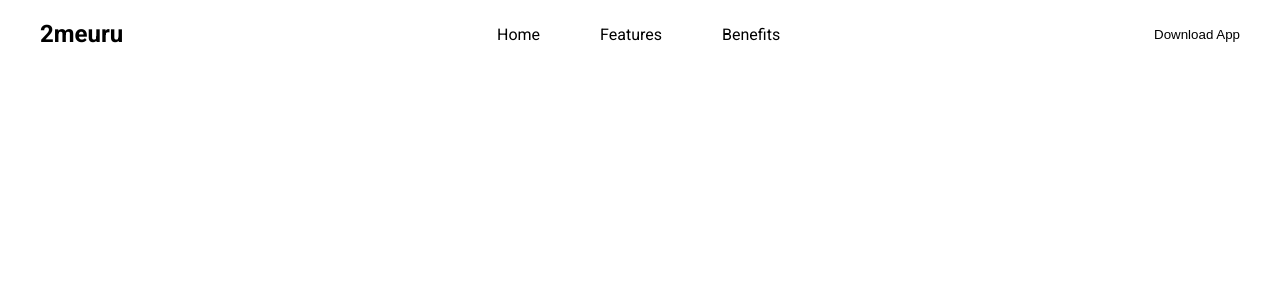
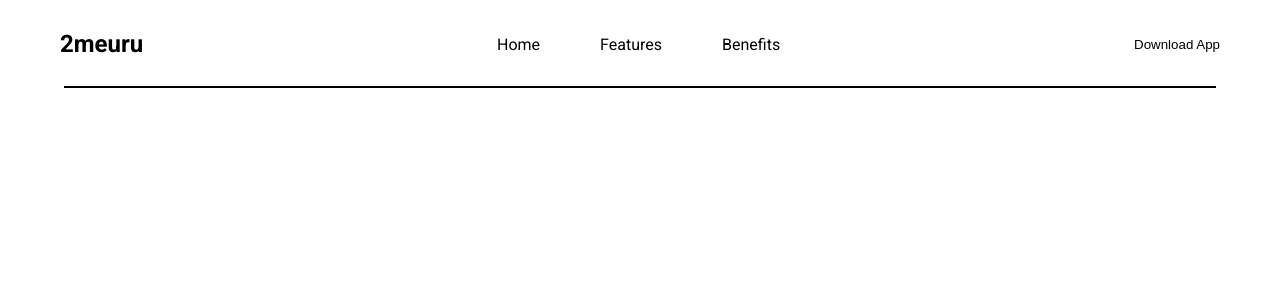
Before and after one commit to Orisabiyi/2meuru, a React (Vite) app: page / in a window 1280 px wide. Shown: the top 300 px of the page. Built offline with nearby package versions, Linux system fonts and the light colour scheme.

Commit message:
custom style an underline

```diff
--- a/src/components/Nav.module.css
+++ b/src/components/Nav.module.css
@@ -2,7 +2,25 @@
   display: flex;
   align-items: center;
   justify-content: space-between;
-  padding: 2rem 4rem;
+  padding: 3rem 6rem;
+
+  position: relative;
+}
+
+.nav::after {
+  content: "";
+  position: absolute;
+  bottom: 0;
+  left: 50%;
+  transform: translateX(-50%);
+
+  width: 90%;
+  height: 0.2rem;
+  background-color: #000;
+}
+
+.nav h2 {
+  font-weight: 400;
 }
 
 .nav ul {
--- a/src/index.css
+++ b/src/index.css
@@ -14,6 +14,7 @@ html {
 
 body {
   font-family: "Roboto", sans-serif;
+  font-weight: 400;
   font-size: 1.6rem;
 }
 
```
